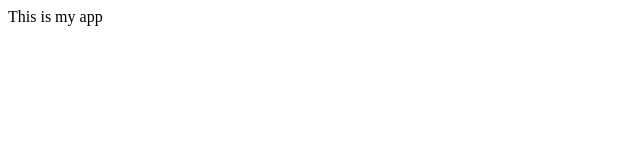
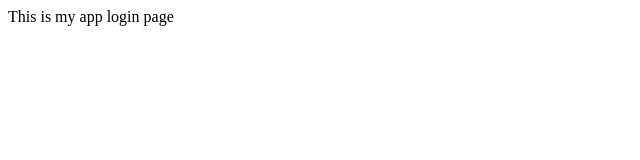
Before and after one commit to fatema2906/my-app-sample, a plain HTML site: page index.html in a window 1280 px wide. Shown: the full height of the page, 0-640 px from the left. Drawn offline with Linux system fonts and the light colour scheme.

Commit message:
login page

```diff
--- /dev/null
+++ b/dir2/app2.js
@@ -0,0 +1 @@
+console.log(123);
--- a/index.html
+++ b/index.html
@@ -5,5 +5,6 @@
 
 <body>
     This is my app
+    login page
 </body>
 </html>
```
Also changed, not shown: login.html (added, +1 -0 lines), log.txt (added).
